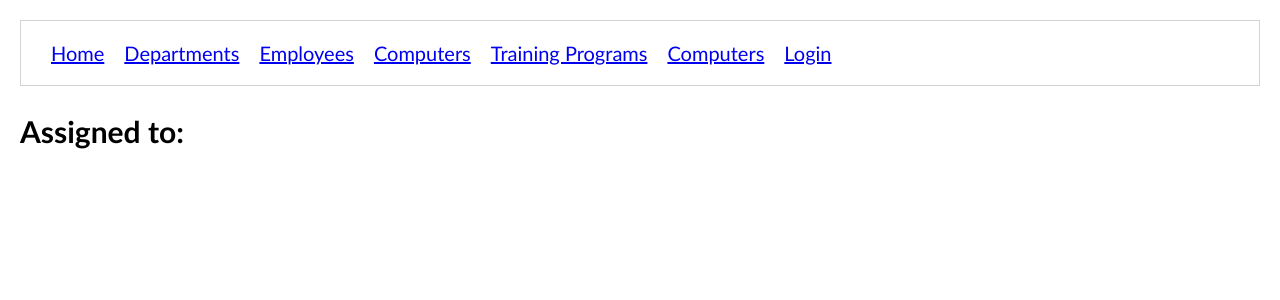
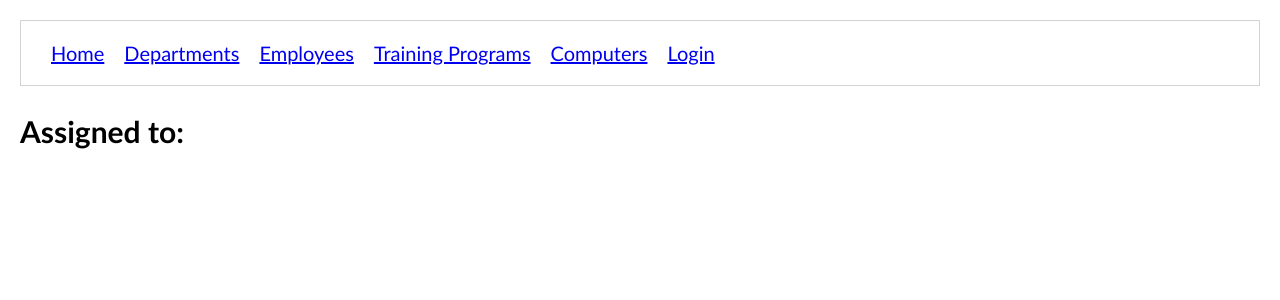
Before and after one commit to nss-day-cohort-33/bangazon-workforce-management-galagord-dynasty, a Django app: page /computers/1/ in a window 1280 px wide. Shown: the top 300 px of the page. Run offline with Django 3.2, Linux system fonts and the light colour scheme; data that the repository does not hold is empty.

Commit message:
took off second computer in nav bar

```diff
--- a/hrapp/templates/shared/base.html
+++ b/hrapp/templates/shared/base.html
@@ -19,7 +19,6 @@
             <li class="navList__route"><a href="{% url 'hrapp:home' %}">Home</a></li>
             <li class="navList__route"><a href="{% url 'hrapp:department_list' %}">Departments</a></li>
             <li class="navList__route"><a href="{% url 'hrapp:employee_list' %}">Employees</a></li>
-            <li class="navList__route"><a href="{% url 'hrapp:home' %}">Computers</a></li>
             <li class="navList__route"><a href="{% url 'hrapp:training_programs' %}">Training Programs</a></li>
             <li class="navList__route"><a href="{% url 'hrapp:computer_list' %}">Computers</a></li>
             {% if request.user.is_authenticated %}
```
